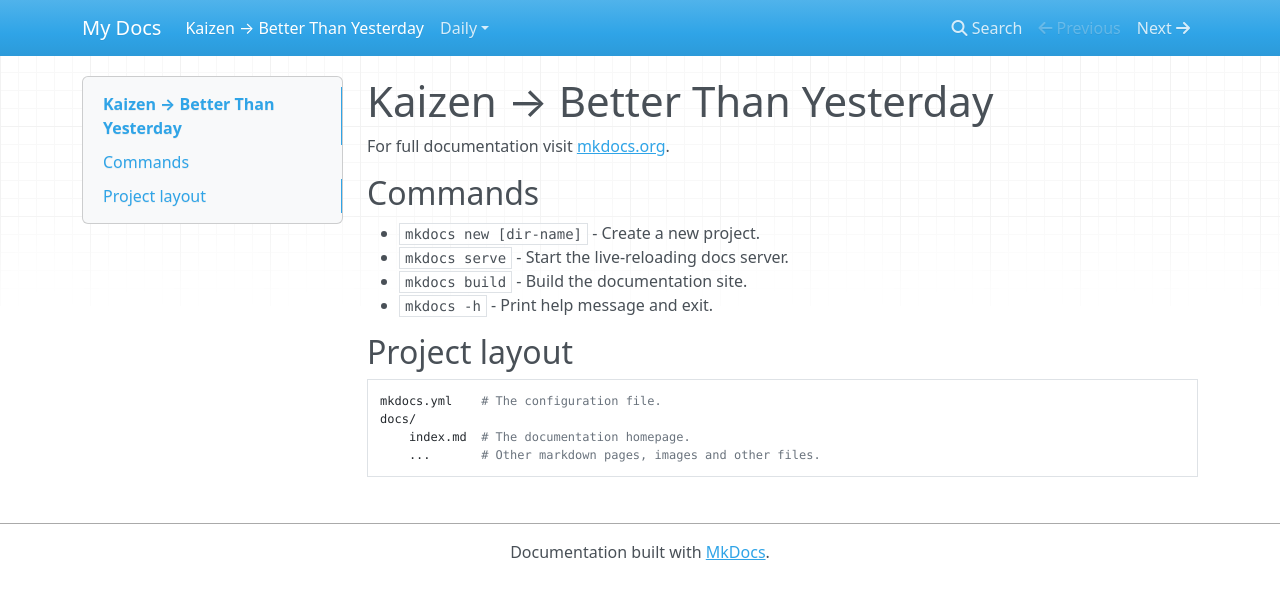
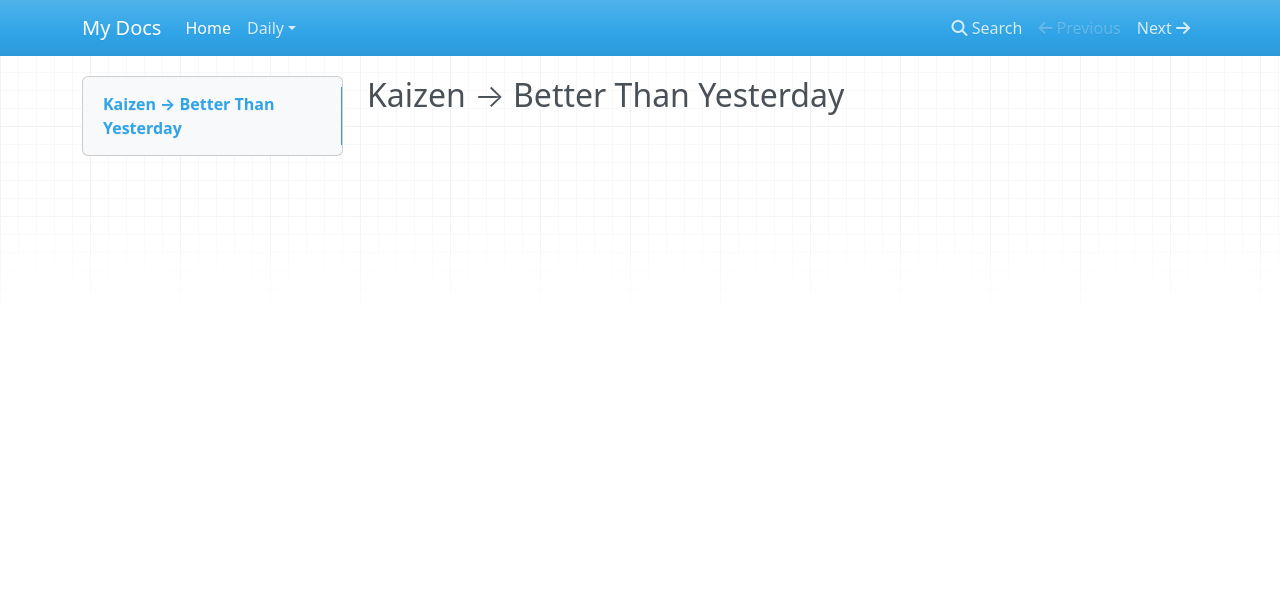
Before and after one commit to RohitRajvaidya5/kaizen-better-than-yesterday, an MkDocs documentation site: the page built from docs/index.md, in a window 1280 px wide. Shown: the top 599 px of the page. Built offline with MkDocs 1.6.1, drawn with Linux system fonts in a browser that asks for light colours; nearby versions of some CDN libraries.

Commit message:
08 July 2026 : Minor changes footer and index

```diff
--- a/docs/assets/css/extra.css
+++ b/docs/assets/css/extra.css
@@ -0,0 +1,5 @@
+footer {
+
+    display: none;
+
+}
--- a/docs/index.md
+++ b/docs/index.md
@@ -1,17 +1 @@
-# Kaizen &rarr; Better Than Yesterday
-
-For full documentation visit [mkdocs.org](https://www.mkdocs.org).
-
-## Commands
-
-* `mkdocs new [dir-name]` - Create a new project.
-* `mkdocs serve` - Start the live-reloading docs server.
-* `mkdocs build` - Build the documentation site.
-* `mkdocs -h` - Print help message and exit.
-
-## Project layout
-
-    mkdocs.yml    # The configuration file.
-    docs/
-        index.md  # The documentation homepage.
-        ...       # Other markdown pages, images and other files.
+## Kaizen &rarr; Better Than Yesterday
--- a/mkdocs.yml
+++ b/mkdocs.yml
@@ -1 +1,3 @@
 site_name: My Docs
+extra_css:
+  - assets/css/extra.css
```
Also changed, not shown: site/index.html.
